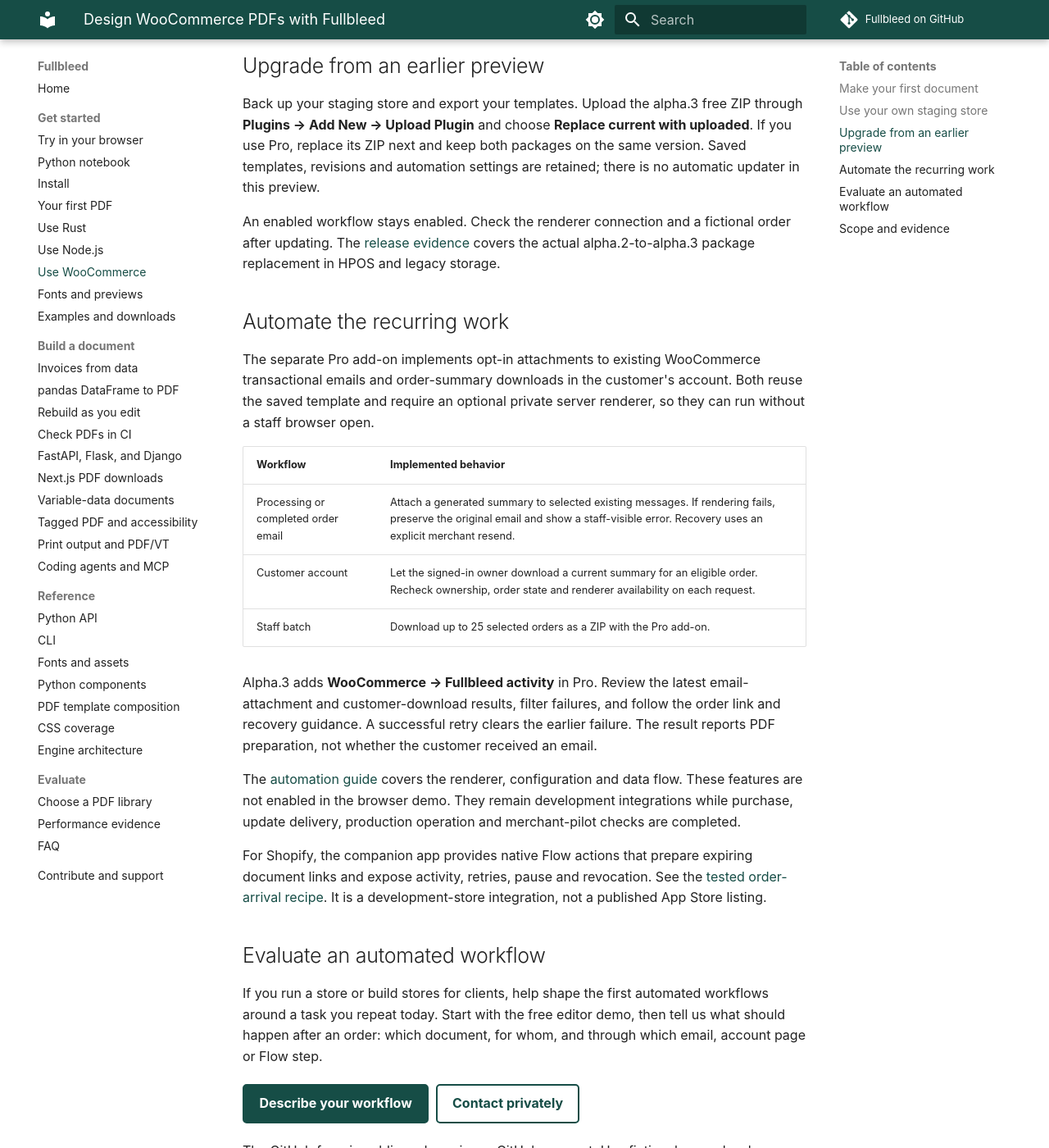
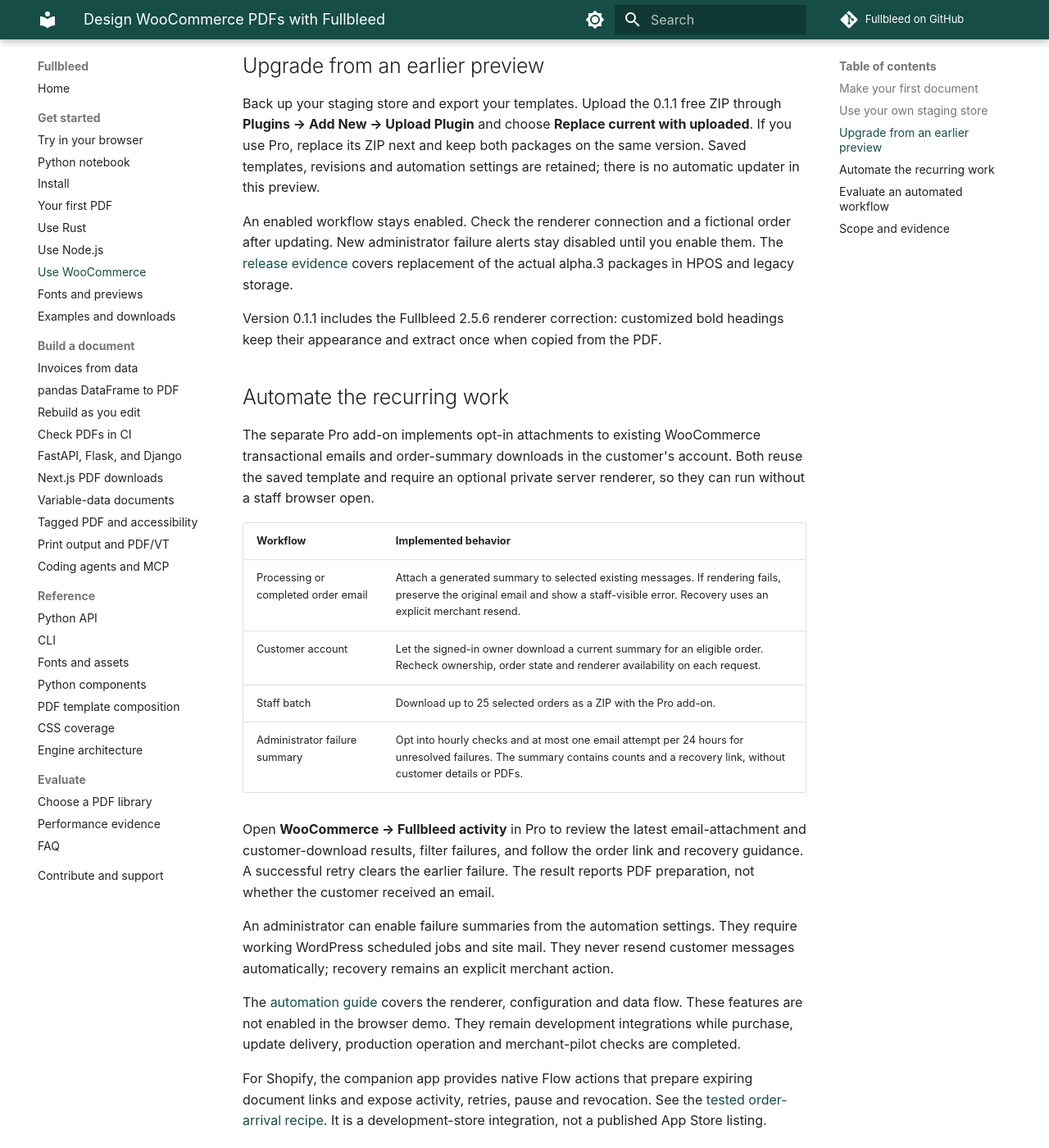
Before and after one commit to fullbleed-engine/docs, an MkDocs documentation site: the page built from docs/guides/woocommerce.md, in a window 1280 px wide and 1400 px high, scrolled down 2322 px. Shown: the whole window at 82% size. Built offline with MkDocs 1.6.1 and Material for MkDocs 9.7.7, drawn with Linux system fonts in a browser that asks for light colours; comment, search, counter and statistics services are not loaded.

Commit message:
Update the WooCommerce guide for Commerce 0.1.1 (#28)
* Document Commerce 0.1.1 upgrades and administrator failure alerts

* Refresh the sample PDF from the public Commerce 0.1.1 demo

```diff
--- a/docs/guides/woocommerce.md
+++ b/docs/guides/woocommerce.md
@@ -13,7 +13,7 @@
 sales, update subscriptions and marketplace listings are not live.
 
 [Try a sample store](https://playground.wordpress.net/?storage=temp&blueprint-url=https://raw.githubusercontent.com/fullbleed-engine/fullbleed-commerce/main/playground/blueprint.json){ .md-button .md-button--primary }
-[Download the free preview](https://github.com/fullbleed-engine/fullbleed-commerce/releases/download/v0.1.0-alpha.3/fullbleed-commerce-0.1.0-alpha.3.zip){ .md-button }
+[Download the free preview](https://github.com/fullbleed-engine/fullbleed-commerce/releases/download/v0.1.1/fullbleed-commerce-0.1.1.zip){ .md-button }
 
 ## Make your first document
 
@@ -57,15 +57,19 @@
 
 ## Upgrade from an earlier preview
 
-Back up your staging store and export your templates. Upload the alpha.3 free
+Back up your staging store and export your templates. Upload the 0.1.1 free
 ZIP through **Plugins → Add New → Upload Plugin** and choose **Replace current
 with uploaded**. If you use Pro, replace its ZIP next and keep both packages on
 the same version. Saved templates, revisions and automation settings are retained;
 there is no automatic updater in this preview.
 
 An enabled workflow stays enabled. Check the renderer connection and a fictional
-order after updating. The [release evidence](https://github.com/fullbleed-engine/fullbleed-commerce/releases/tag/v0.1.0-alpha.3)
-covers the actual alpha.2-to-alpha.3 package replacement in HPOS and legacy storage.
+order after updating. New administrator failure alerts stay disabled until you
+enable them. The [release evidence](https://github.com/fullbleed-engine/fullbleed-commerce/releases/tag/v0.1.1)
+covers replacement of the actual alpha.3 packages in HPOS and legacy storage.
+
+Version 0.1.1 includes the Fullbleed 2.5.6 renderer correction: customized bold
+headings keep their appearance and extract once when copied from the PDF.
 
 ## Automate the recurring work
 
@@ -79,11 +83,16 @@
 | Processing or completed order email | Attach a generated summary to selected existing messages. If rendering fails, preserve the original email and show a staff-visible error. Recovery uses an explicit merchant resend. |
 | Customer account | Let the signed-in owner download a current summary for an eligible order. Recheck ownership, order state and renderer availability on each request. |
 | Staff batch | Download up to 25 selected orders as a ZIP with the Pro add-on. |
+| Administrator failure summary | Opt into hourly checks and at most one email attempt per 24 hours for unresolved failures. The summary contains counts and a recovery link, without customer details or PDFs. |
 
-Alpha.3 adds **WooCommerce → Fullbleed activity** in Pro. Review the latest
+Open **WooCommerce → Fullbleed activity** in Pro to review the latest
 email-attachment and customer-download results, filter failures, and follow the
 order link and recovery guidance. A successful retry clears the earlier failure.
 The result reports PDF preparation, not whether the customer received an email.
+
+An administrator can enable failure summaries from the automation settings.
+They require working WordPress scheduled jobs and site mail. They never resend
+customer messages automatically; recovery remains an explicit merchant action.
 
 The [automation guide](https://github.com/fullbleed-engine/fullbleed-commerce/blob/main/automation/README.md)
 covers the renderer, configuration and data flow. These features are not enabled
@@ -130,7 +139,7 @@
 and unsupported glyphs, preserves the platform's amounts and does not recalculate
 tax. Validate your own order shapes and language coverage on staging.
 
-The [release](https://github.com/fullbleed-engine/fullbleed-commerce/releases/tag/v0.1.0-alpha.3)
+The [release](https://github.com/fullbleed-engine/fullbleed-commerce/releases/tag/v0.1.1)
 includes checksums, readable source and license notices. WordPress plugin code
 is GPL-compatible; Fullbleed core remains MIT. The
 [verification record](https://github.com/fullbleed-engine/fullbleed-commerce/blob/main/docs/verification.md)
```
Also changed, not shown: docs/assets/commerce/sample-order.png, 1 other file.
